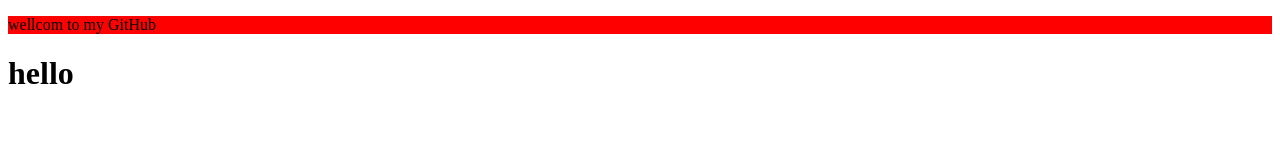
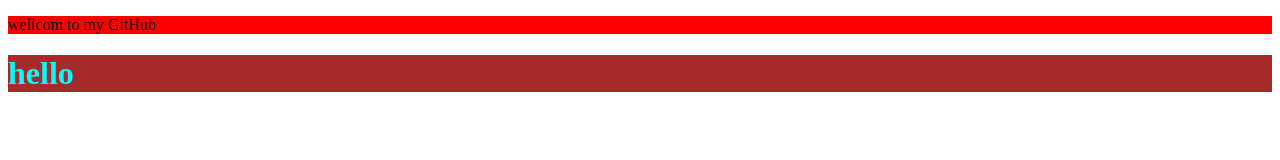
Before and after one commit to mzbour/Test, a plain HTML site: page index.html in a window 1280 px wide. Drawn offline with Linux system fonts and the light colour scheme.

Commit message:
these filrs are commited yet

```diff
--- a/style.css
+++ b/style.css
@@ -1,3 +1,7 @@
 p{
     background-color: red;
 }
+h1{
+    color:aqua;
+    background-color: brown;
+}
```
Also changed, not shown: ali.txt (added).
